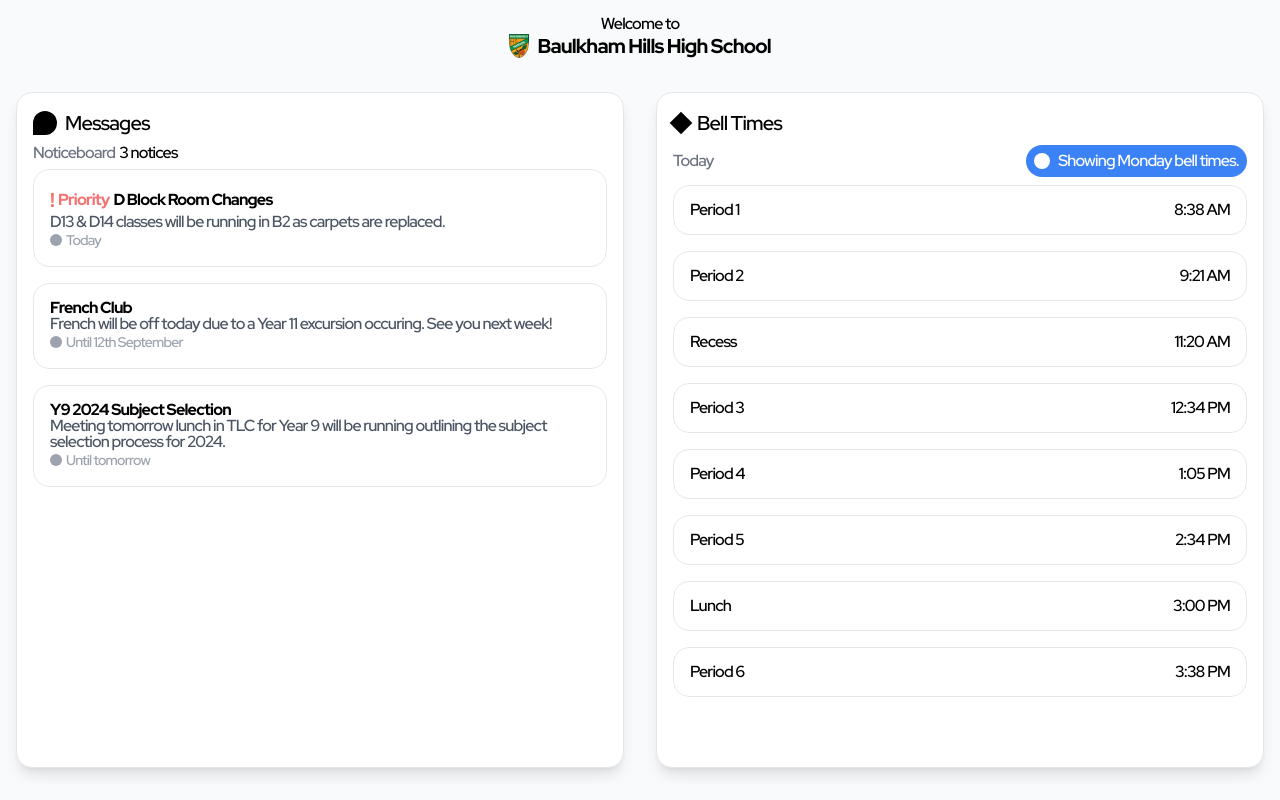
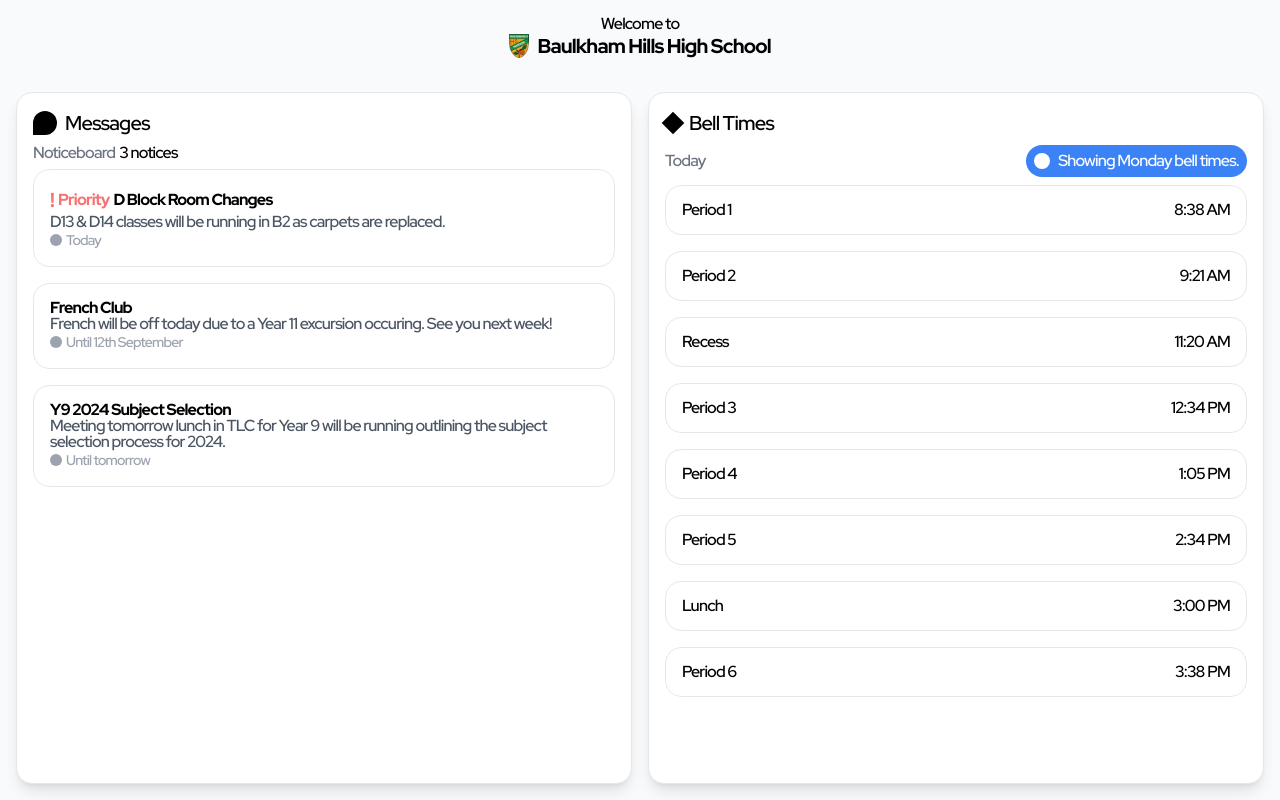
Before and after one commit to SubjectiveLabs/SubjectiveAssemblyLocal, a React (Vite) app in the folder frontend/: page / in a window 1280 px wide. Built offline with nearby package versions, Linux system fonts and the light colour scheme.

Commit message:
consistent margin

```diff
--- a/frontend/src/App.tsx
+++ b/frontend/src/App.tsx
@@ -102,7 +102,7 @@ const App = () => {
         [ active, setActive ] = useState(0),
         scroll = useRef<HTMLDivElement>(null)
   return <>
-    <div className='py-4 bg-gray-50 h-full flex flex-col gap-4 font-semibold tracking-tighter leading-none'>
+    <div className='py-4 bg-gray-50 h-full flex flex-col gap-4 font-semibold tracking-tighter leading-none md:pb-0'>
       <header className='text-center flex flex-col shrink grow-0 basis-auto'>
         <h1>Welcome to</h1>
         <h1 className='flex items-center text-xl gap-2 justify-center font-bold'>
@@ -110,7 +110,7 @@ const App = () => {
           {config.schoolName}
         </h1>
       </header>
-      <div className='flex h-full overflow-x-auto snap-mandatory snap-x scroll-smooth gap-8 p-4 md:grid md:grid-cols-2' onScroll={event => {
+      <div className='flex h-full overflow-x-auto snap-mandatory snap-x scroll-smooth gap-8 p-4 md:grid md:grid-cols-2 md:gap-4' onScroll={event => {
         const scroll = event.currentTarget.scrollLeft / event.currentTarget.scrollWidth * 2
         if (Math.abs(scroll - Math.round(scroll)) < 10)
           setActive(Math.round(scroll))
```
